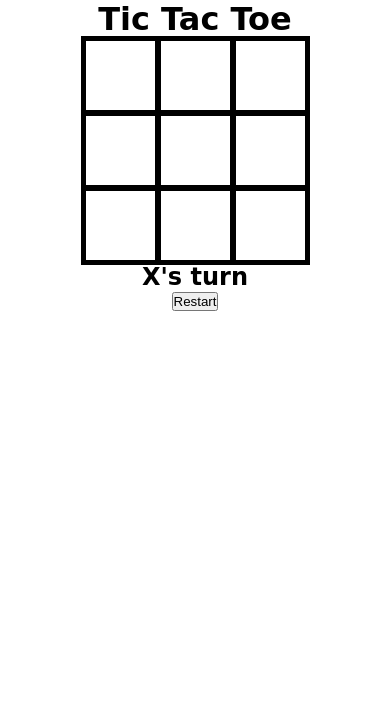
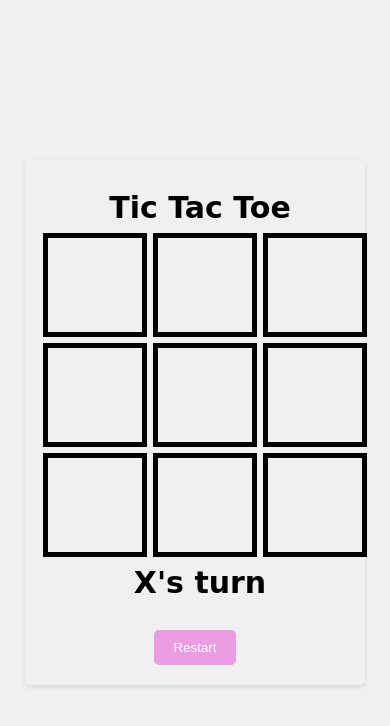
Before and after one commit to Telemocus/ticTacToe, a plain HTML site: page index.html in a window 390 px wide. Drawn offline with Linux system fonts and the light colour scheme.

Commit message:
added mq for iPhone 13

```diff
--- a/style.css
+++ b/style.css
@@ -1,12 +1,20 @@
-*{
+* {
     margin: 0;
     padding: 0;
     box-sizing: border-box;
 }
 
-.cell{
-     width: 75px;
-     height: 75px;
+html, body {
+    height: 100%;
+    background-color: #f0f0f0;
+    display: flex;
+    justify-content: center;
+    align-items: center;
+}
+
+.cell {
+    width: 100px;
+    height: 100px;
     border: 2px solid;
     box-shadow: 0 0 0 2px;
     line-height: 75px;
@@ -15,13 +23,49 @@
     cursor: pointer;
 }
 
-#gameContainer{
+h1, h2 {
+    font-size: 30px;
+    margin: 10px 0 10px 10px;
+}
+
+#gameContainer {
+    width: 100%;
+    max-width: 500px;
+    margin: 0 auto;
+    padding: 20px;
+    box-shadow: 0 2px 5px rgba(0, 0, 0, 0.1);
+    border-radius: 5px;
     font-family: "Permanent Marker", cursive;
     text-align: center;
 }
-#cellContainer{
+
+#cellContainer {
     display: grid;
-     grid-template-columns: repeat(3,auto);
-     width: 225px;
+    grid-template-columns: repeat(3, auto);
+    gap: 10px;
+    width: 100%;
+    max-width: 300px;
     margin: auto;
 }
+
+button {
+    margin: 20px 0 0 0;
+    background-color: #eb9ce3;
+    color: #fff;
+    border: none;
+    border-radius: 5px;
+    padding: 10px 20px;
+    cursor: pointer;
+    transition: background-color 0.3s;
+}
+
+/* Media Query for iPhone 13 */
+@media (min-width: 414px) and (max-width: 428px) {
+    #gameContainer {
+        max-width: 95%;
+    }
+
+    #cellContainer {
+        max-width: 90%;
+    }
+}
```
Lines whose indentation alone changed are shown as unchanged.
